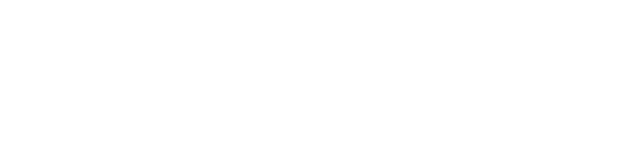
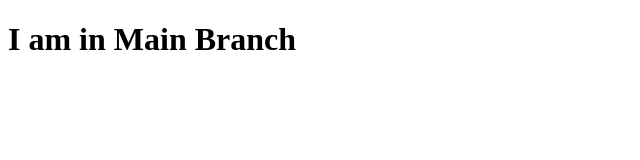
Before and after one commit to krishi12janurary/krishigandhi_24_ESE2025, a plain HTML site: page index.html in a window 1280 px wide. Shown: the whole page, without its empty margins (0-640 px from the left). Drawn offline with Linux system fonts and the light colour scheme.

Commit message:
second commit

```diff
--- a/index.html
+++ b/index.html
@@ -6,6 +6,6 @@
     <title>Document</title>
 </head>
 <body>
-
+    <h1>I am in Main Branch</h1>
 </body>
 </html>
```
